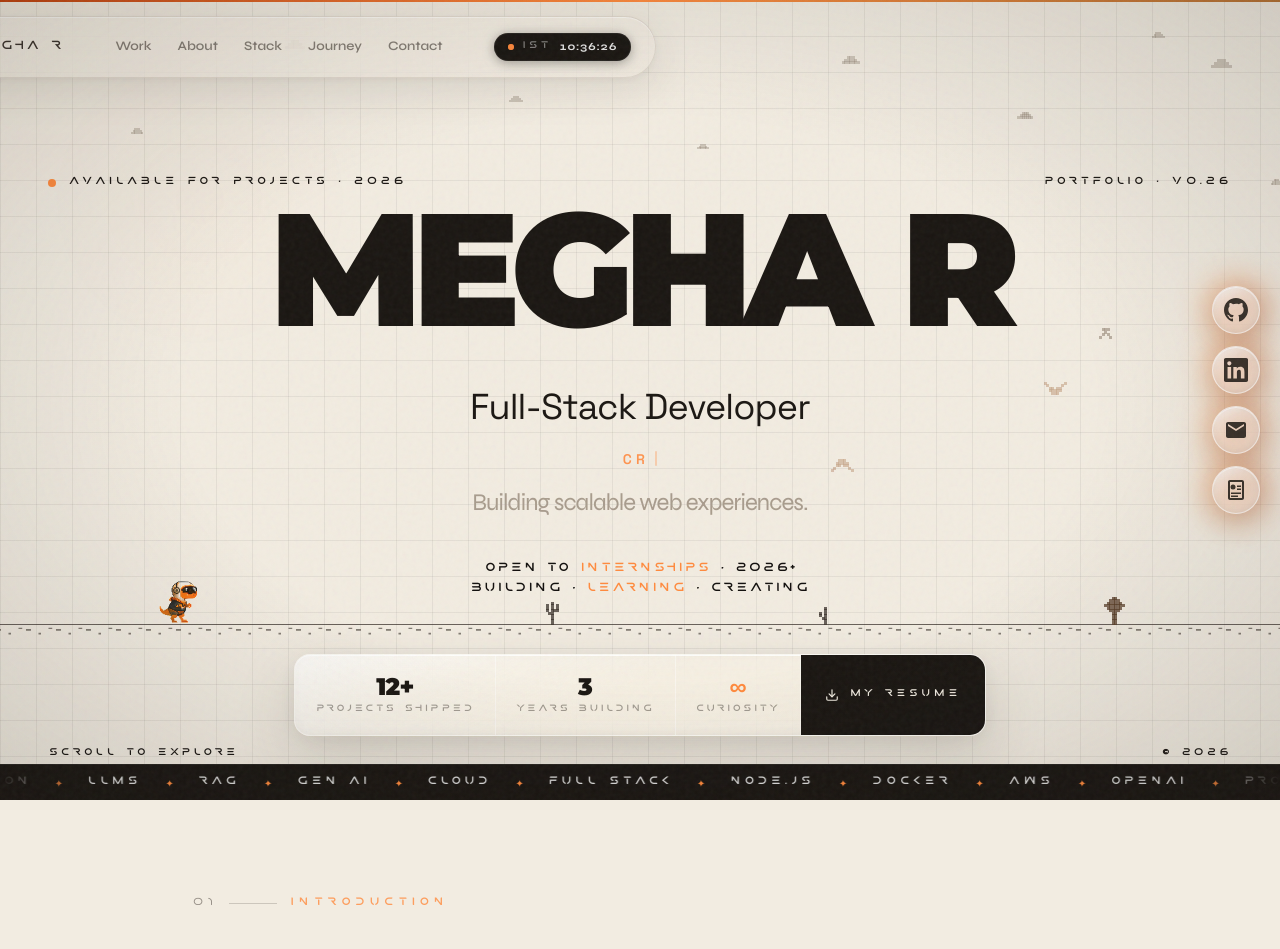
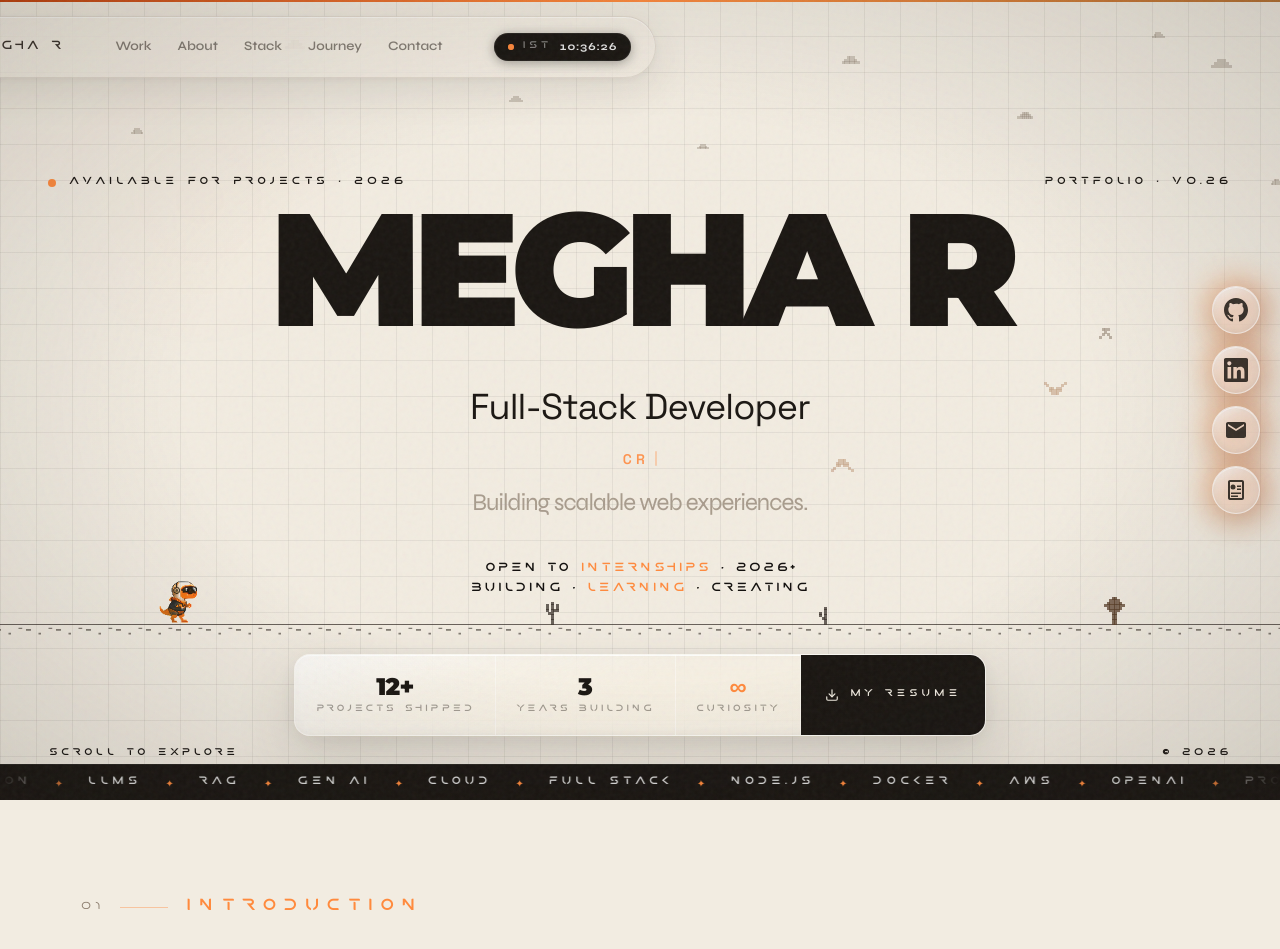
Before and after one commit to Megha-r20/MeghaR_portfolio, a Next.js app: page / in a window 1280 px wide. Shown: the top 949 px of the page. Built offline with nearby package versions, Linux system fonts and the light colour scheme; a web font is replaced by a local one.

Commit message:
Update portfolio website

```diff
--- a/app/page.tsx
+++ b/app/page.tsx
@@ -825,20 +825,19 @@ export default function Home() {
           </span>
         </div>
 
+        {/* ── Section tag / Small eyebrow (Aligned top-left like Credentials) ── */}
+        <div className="relative z-10 w-full mb-6 flex items-center gap-4 text-[10px] uppercase tracking-[0.3em] text-[#8c7d6e] font-researcher self-start">
+          <span>01</span>
+          <span className="h-px w-12 bg-[#ff8a3d]/40" />
+          <span className="text-[#ff8a3d] font-black text-[13px] md:text-[15px] tracking-[0.4em]">Introduction</span>
+        </div>
+
         {/* ── Single Column Editorial Layout ─────────────────────────────── */}
         <div className="relative z-10 w-full max-w-4xl mx-auto flex flex-col">
           <ScrollReveal
             initialTransform="translateY(50px)"
             className="flex flex-col justify-center w-full"
           >
-            {/* Section tag / Small eyebrow */}
-            <div className="flex items-center gap-4 mb-8">
-              <div className="flex items-center gap-3 font-researcher text-[10px] uppercase tracking-[0.35em] text-[#3a322b]/50">
-                <span>01</span>
-                <span className="h-px w-12 bg-[#3a322b]/20" />
-                <span className="text-[#ff8a3d]/80 font-black tracking-[0.4em]">Introduction</span>
-              </div>
-            </div>
 
             {/* Syed-style 3-line animated hero heading */}
             <AnimatedHeroHeading
```
